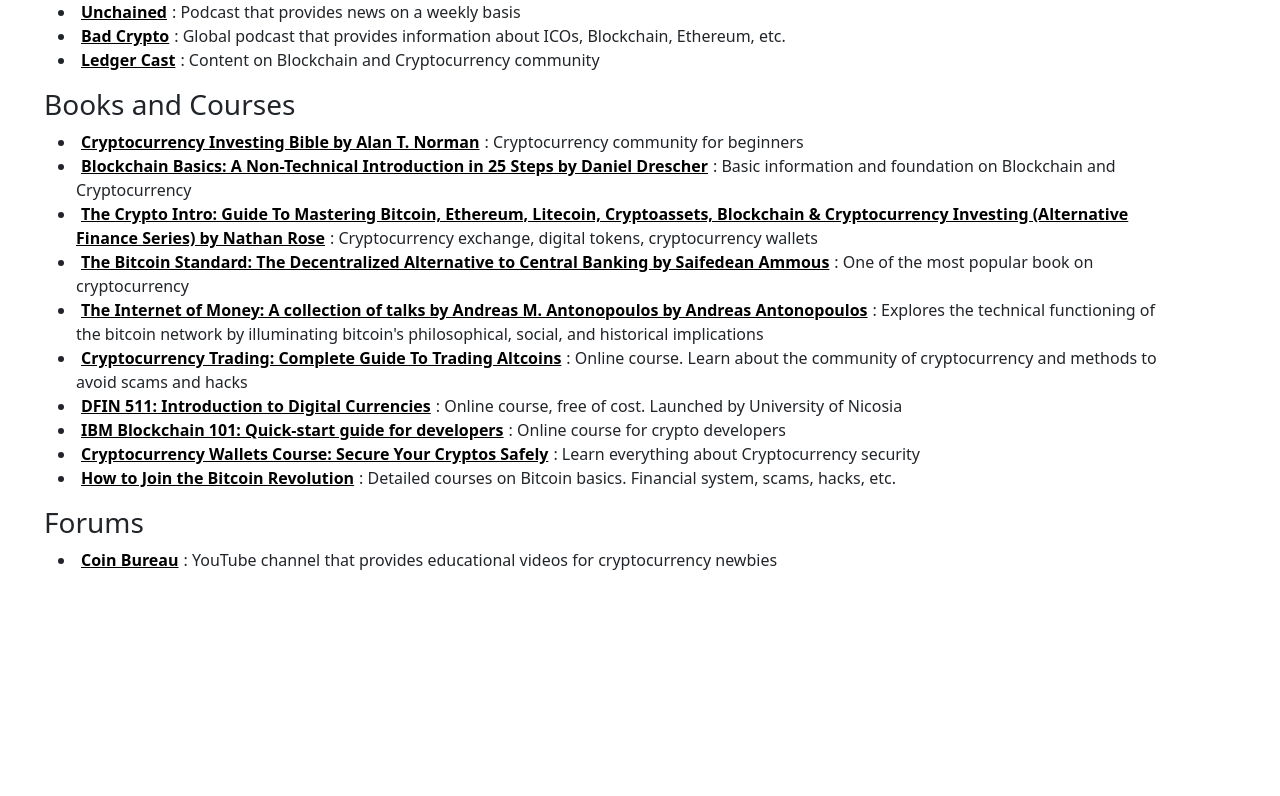
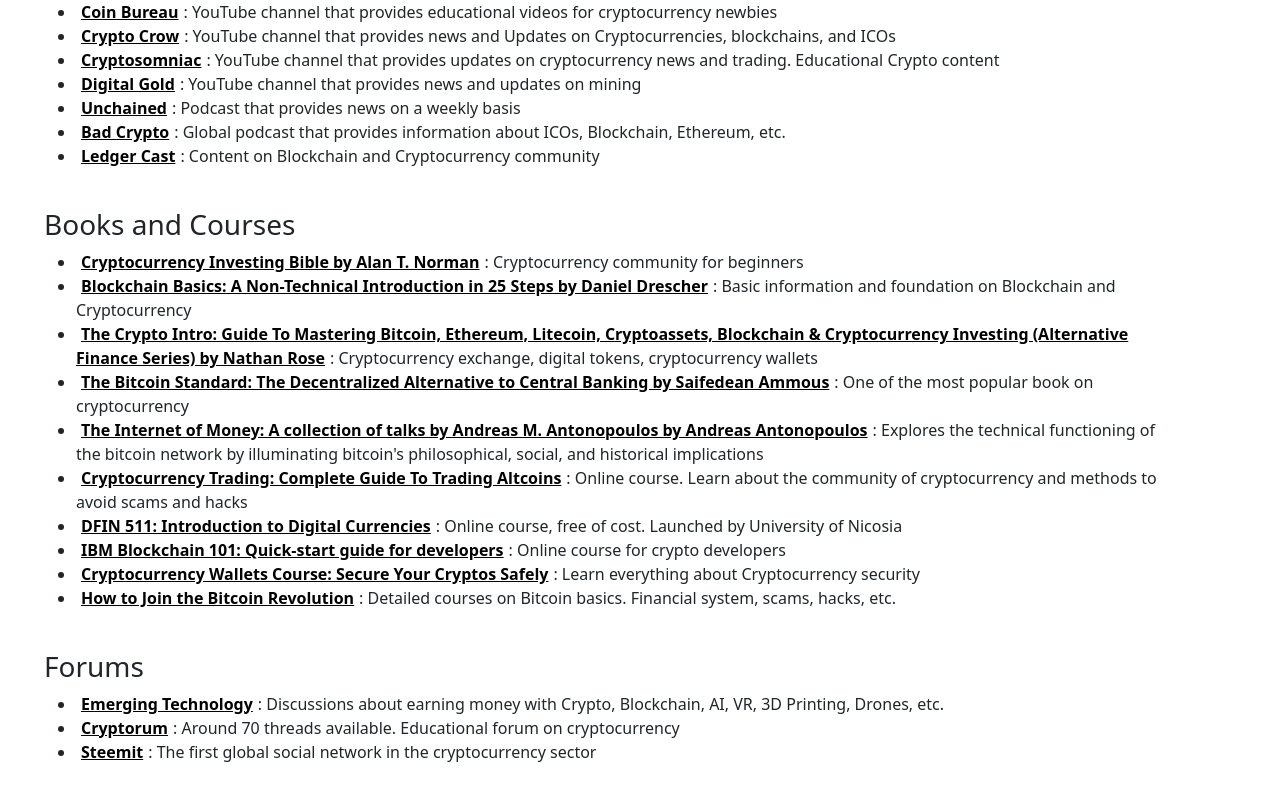
Before and after one commit to csavella/frontend-cryptodash, a React (Create React App) app: page /resources in a window 1280 px wide. Shown: the part 1040-1836 px from the top of the page. Before the commit the page ends 1644 px from the top, so only its background shows below. Built offline with nearby package versions, Linux system fonts and the light colour scheme.

Commit message:
Resources page complete. Adding links for forums

```diff
--- a/src/Components/Pages/Resources.js
+++ b/src/Components/Pages/Resources.js
@@ -40,7 +40,7 @@
           </a>
           : Blockchain, cryptocurrency, bitcoin
         </li>
-      </ul>
+      </ul><br></br>
 
       <h3>Mining Estimation Tools</h3>
       <ul>
@@ -71,7 +71,7 @@
           </a>
           : Estimate difficulty of mining and possible profitability
         </li>
-      </ul>
+      </ul><br></br>
 
       <h3>Blockchain Development</h3>
       <ul>
@@ -121,7 +121,7 @@
           </a>
           : Create solidity contracts. Increased IDE functionality
         </li>
-      </ul>
+      </ul><br></br>
 
       <h3>Wallets</h3>
       <ul>
@@ -169,7 +169,7 @@
           : Software wallet. Includes more than 10,000 tokens and 40 well-known
           blockchains
         </li>
-      </ul>
+      </ul><br></br>
 
       <h3>YouTube Channels and Podcasts</h3>
       <ul>
@@ -234,7 +234,7 @@
           </a>
           : Content on Blockchain and Cryptocurrency community
         </li>
-      </ul>
+      </ul><br></br>
 
       <h3>Books and Courses</h3>
       <ul>
@@ -337,19 +337,36 @@
           : Detailed courses on Bitcoin basics. Financial system, scams, hacks,
           etc.
         </li>
-      </ul>
+      </ul><br></br>
 
       <h3>Forums</h3>
       <ul>
         <li>
           <a
             className="resource-link"
-            href="https://www.youtube.com/channel/UCqK_GSMbpiV8spgD3ZGloSw"
+            href="https://emerging.technology/"
           >
-            Coin Bureau
+            Emerging Technology
           </a>
-          : YouTube channel that provides educational videos for cryptocurrency
-          newbies
+          : Discussions about earning money with Crypto, Blockchain, AI, VR, 3D Printing, Drones, etc.
+        </li>
+        <li>
+          <a
+            className="resource-link"
+            href="https://cryptorum.com/"
+          >
+            Cryptorum
+          </a>
+          : Around 70 threads available. Educational forum on cryptocurrency
+        </li>
+        <li>
+          <a
+            className="resource-link"
+            href="https://steemit.com/"
+          >
+            Steemit
+          </a>
+          : The first global social network in the cryptocurrency sector
         </li>
       </ul>
     </Container>
```
